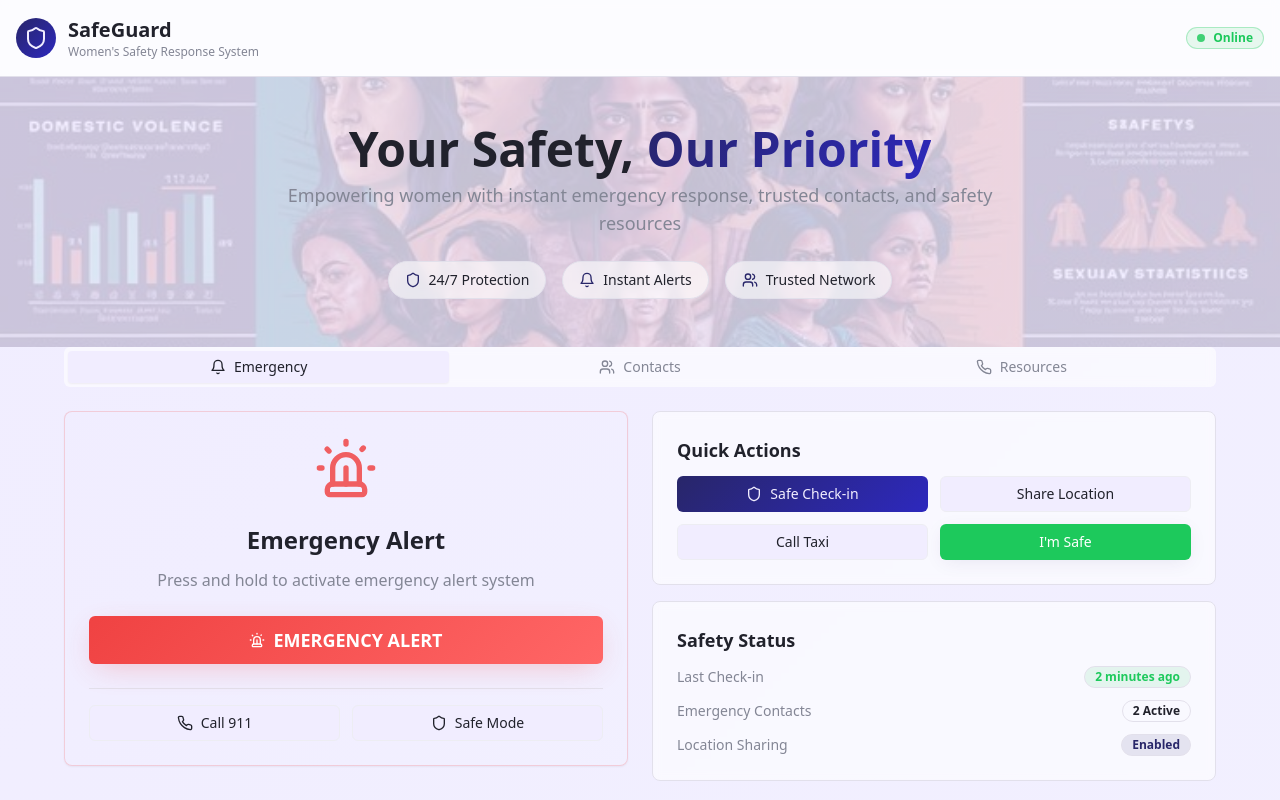
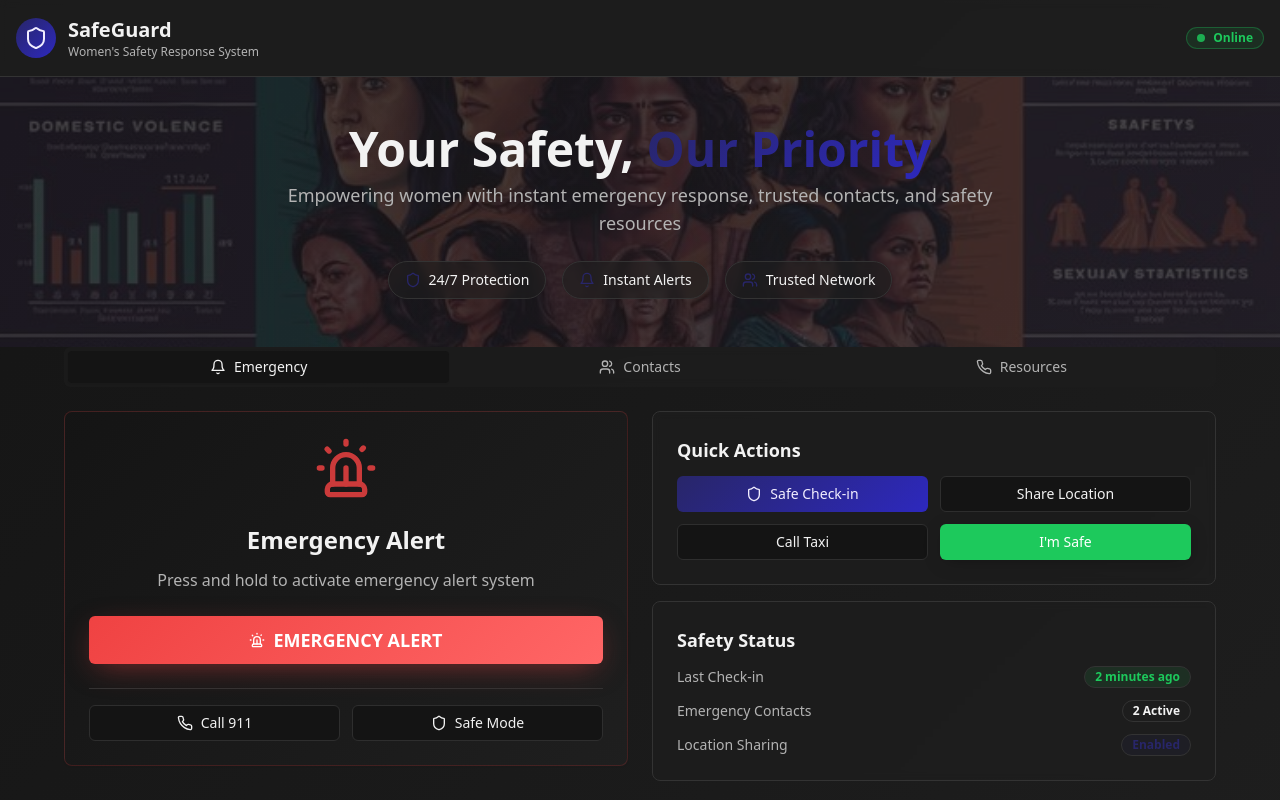
Before and after one commit to Manvi0408/cab-safety-alert-system, a React (Vite) app: page / in a window 1280 px wide. Shown: the top 800 px of the page. Built offline with nearby package versions, Linux system fonts and the light colour scheme.

Commit message:
Refactor: Apply background and resource edits
- Changed website background to black with 3D animations.
- Updated emergency resource details.

```diff
--- a/src/components/SafetyResources.tsx
+++ b/src/components/SafetyResources.tsx
@@ -8,23 +8,23 @@ const SafetyResources = () => {
     {
       title: "National Domestic Violence Hotline",
       description: "24/7 confidential support for domestic violence survivors",
-      phone: "1-800-799-7233",
+      phone: "7827170170",
       type: "Hotline",
       icon: Phone,
       variant: "emergency" as const,
     },
     {
-      title: "Crisis Text Line",
-      description: "Text HOME to 741741 for crisis support via text message",
-      phone: "Text HOME to 741741",
-      type: "Text Support",
+      title: "Mental Health Support",
+      description: "Provide emotional support and resources for individuals struggling with mental health",
+      phone: "+912225521111",
+      type: "Mental Health",
       icon: Bell,
       variant: "warning" as const,
     },
     {
-      title: "RAINN National Sexual Assault Hotline",
+      title: "National Sexual Assault Number",
       description: "Support for sexual assault survivors and their loved ones",
-      phone: "1-800-656-4673",
+      phone: "011-23379181",
       type: "Hotline",
       icon: Shield,
       variant: "success" as const,
@@ -32,7 +32,7 @@ const SafetyResources = () => {
     {
       title: "National Suicide Prevention Lifeline",
       description: "Free and confidential emotional support 24/7",
-      phone: "988",
+      phone: "1800-599-0019",
       type: "Crisis Support",
       icon: CircleAlert,
       variant: "default" as const,
@@ -50,10 +50,10 @@ const SafetyResources = () => {
 
   return (
     <div className="space-y-6">
-      <Card>
+      <Card className="card-3d animate-float">
         <CardHeader>
           <CardTitle className="flex items-center gap-2">
-            <Phone className="h-5 w-5 text-primary" />
+            <Phone className="h-5 w-5 text-primary animate-glow" />
             Emergency Resources
           </CardTitle>
           <CardDescription>
@@ -62,10 +62,10 @@ const SafetyResources = () => {
         </CardHeader>
         <CardContent className="space-y-4">
           {resources.map((resource, index) => (
-            <div
-              key={index}
-              className="flex items-start justify-between p-4 rounded-lg border hover:shadow-soft transition-all duration-200"
-            >
+             <div
+               key={index}
+               className="card-3d flex items-start justify-between p-4 rounded-lg border hover:shadow-glow transition-all duration-200"
+             >
               <div className="flex items-start gap-3 flex-1">
                 <div className="flex items-center justify-center w-10 h-10 rounded-full bg-primary/10">
                   <resource.icon className="h-5 w-5 text-primary" />
@@ -98,10 +98,10 @@ const SafetyResources = () => {
         </CardContent>
       </Card>
 
-      <Card>
+      <Card className="card-3d animate-float" style={{animationDelay: '1s'}}>
         <CardHeader>
           <CardTitle className="flex items-center gap-2">
-            <Shield className="h-5 w-5 text-primary" />
+            <Shield className="h-5 w-5 text-primary animate-glow" />
             Safety Tips
           </CardTitle>
           <CardDescription>
--- a/src/index.css
+++ b/src/index.css
@@ -8,27 +8,27 @@ All colors MUST be HSL.
 
 @layer base {
 :root {
-    --background: 248 250% 98%;
-    --foreground: 230 15% 15%;
+    --background: 0 0% 8%;
+    --foreground: 0 0% 95%;
 
-    --card: 0 0% 100%;
-    --card-foreground: 230 15% 15%;
+    --card: 0 0% 12%;
+    --card-foreground: 0 0% 95%;
 
-    --popover: 0 0% 100%;
-    --popover-foreground: 230 15% 15%;
+    --popover: 0 0% 12%;
+    --popover-foreground: 0 0% 95%;
 
     --primary: 242 47% 28%;
     --primary-foreground: 248 250% 98%;
     --primary-glow: 242 65% 45%;
 
-    --secondary: 248 100% 97%;
-    --secondary-foreground: 242 47% 28%;
+    --secondary: 0 0% 15%;
+    --secondary-foreground: 0 0% 95%;
 
-    --muted: 248 100% 97%;
-    --muted-foreground: 230 8% 55%;
+    --muted: 0 0% 15%;
+    --muted-foreground: 0 0% 70%;
 
     --accent: 283 65% 65%;
-    --accent-foreground: 248 250% 98%;
+    --accent-foreground: 0 0% 100%;
 
     --emergency: 0 85% 60%;
     --emergency-foreground: 0 0% 100%;
@@ -43,20 +43,22 @@ All colors MUST be HSL.
     --destructive: 0 84% 60%;
     --destructive-foreground: 0 0% 100%;
 
-    --border: 248 20% 90%;
-    --input: 248 20% 94%;
+    --border: 0 0% 20%;
+    --input: 0 0% 18%;
     --ring: 242 47% 28%;
 
     --gradient-primary: linear-gradient(135deg, hsl(242 47% 28%), hsl(242 65% 45%));
     --gradient-emergency: linear-gradient(135deg, hsl(0 85% 60%), hsl(0 100% 70%));
-    --gradient-hero: linear-gradient(135deg, hsl(248 250% 98%), hsl(248 100% 97%));
+    --gradient-hero: linear-gradient(135deg, hsl(0 0% 8%), hsl(0 0% 12%));
     --gradient-accent: linear-gradient(135deg, hsl(283 65% 65%), hsl(242 65% 45%));
 
-    --shadow-soft: 0 4px 20px -4px hsl(242 47% 28% / 0.1);
-    --shadow-emergency: 0 8px 30px -8px hsl(0 85% 60% / 0.3);
-    --shadow-glow: 0 0 40px hsl(242 65% 45% / 0.2);
+    --shadow-soft: 0 4px 20px -4px hsl(0 0% 0% / 0.3);
+    --shadow-emergency: 0 8px 30px -8px hsl(0 85% 60% / 0.5);
+    --shadow-glow: 0 0 40px hsl(242 65% 45% / 0.4);
+    --shadow-3d: 0 10px 25px -5px hsl(0 0% 0% / 0.4), 0 4px 6px -2px hsl(0 0% 0% / 0.3);
 
     --transition-smooth: all 0.3s cubic-bezier(0.4, 0, 0.2, 1);
+    --transition-3d: transform 0.3s cubic-bezier(0.4, 0, 0.2, 1);
 
     --radius: 0.5rem;
 
@@ -124,4 +126,32 @@ All colors MUST be HSL.
   body {
     @apply bg-background text-foreground;
   }
+
+  .card-3d {
+    @apply transform-gpu transition-all duration-300;
+    box-shadow: var(--shadow-3d);
+  }
+
+  .card-3d:hover {
+    @apply -translate-y-2 scale-105;
+    box-shadow: 0 20px 40px -10px hsl(0 0% 0% / 0.5), 0 8px 12px -4px hsl(0 0% 0% / 0.4);
+  }
+
+  .animate-float {
+    animation: float 6s ease-in-out infinite;
+  }
+
+  .animate-glow {
+    animation: glow 2s ease-in-out infinite alternate;
+  }
+
+  @keyframes float {
+    0%, 100% { transform: translateY(0px); }
+    50% { transform: translateY(-10px); }
+  }
+
+  @keyframes glow {
+    from { box-shadow: 0 0 20px hsl(var(--primary) / 0.3); }
+    to { box-shadow: 0 0 40px hsl(var(--primary) / 0.6); }
+  }
 }
--- /dev/null
+++ b/src/integrations/supabase/types.ts
@@ -0,0 +1,138 @@
+export type Json =
+  | string
+  | number
+  | boolean
+  | null
+  | { [key: string]: Json | undefined }
+  | Json[]
+
+export type Database = {
+  public: {
+    Tables: {
+      [_ in never]: never
+    }
+    Views: {
+      [_ in never]: never
+    }
+    Functions: {
+      [_ in never]: never
+    }
+    Enums: {
+      [_ in never]: never
+    }
+    CompositeTypes: {
+      [_ in never]: never
+    }
+  }
+}
+
+type DefaultSchema = Database[Extract<keyof Database, "public">]
+
+export type Tables<
+  DefaultSchemaTableNameOrOptions extends
+    | keyof (DefaultSchema["Tables"] & DefaultSchema["Views"])
+    | { schema: keyof Database },
+  TableName extends DefaultSchemaTableNameOrOptions extends {
+    schema: keyof Database
+  }
+    ? keyof (Database[DefaultSchemaTableNameOrOptions["schema"]]["Tables"] &
+        Database[DefaultSchemaTableNameOrOptions["schema"]]["Views"])
+    : never = never,
+> = DefaultSchemaTableNameOrOptions extends { schema: keyof Database }
+  ? (Database[DefaultSchemaTableNameOrOptions["schema"]]["Tables"] &
+      Database[DefaultSchemaTableNameOrOptions["schema"]]["Views"])[TableName] extends {
+      Row: infer R
+    }
+    ? R
+    : never
+  : DefaultSchemaTableNameOrOptions extends keyof (DefaultSchema["Tables"] &
+        DefaultSchema["Views"])
+    ? (DefaultSchema["Tables"] &
+        DefaultSchema["Views"])[DefaultSchemaTableNameOrOptions] extends {
+        Row: infer R
+      }
+      ? R
+      : never
+    : never
+
+export type TablesInsert<
+  DefaultSchemaTableNameOrOptions extends
+    | keyof DefaultSchema["Tables"]
+    | { schema: keyof Database },
+  TableName extends DefaultSchemaTableNameOrOptions extends {
+    schema: keyof Database
+  }
+    ? keyof Database[DefaultSchemaTableNameOrOptions["schema"]]["Tables"]
+    : never = never,
+> = DefaultSchemaTableNameOrOptions extends { schema: keyof Database }
+  ? Database[DefaultSchemaTableNameOrOptions["schema"]]["Tables"][TableName] extends {
+      Insert: infer I
+    }
+    ? I
+    : never
+  : DefaultSchemaTableNameOrOptions extends keyof DefaultSchema["Tables"]
+    ? DefaultSchema["Tables"][DefaultSchemaTableNameOrOptions] extends {
+        Insert: infer I
+      }
+      ? I
+      : never
+    : never
+
+export type TablesUpdate<
+  DefaultSchemaTableNameOrOptions extends
+    | keyof DefaultSchema["Tables"]
+    | { schema: keyof Database },
+  TableName extends DefaultSchemaTableNameOrOptions extends {
+    schema: keyof Database
+  }
+    ? keyof Database[DefaultSchemaTableNameOrOptions["schema"]]["Tables"]
+    : never = never,
+> = DefaultSchemaTableNameOrOptions extends { schema: keyof Database }
+  ? Database[DefaultSchemaTableNameOrOptions["schema"]]["Tables"][TableName] extends {
+      Update: infer U
+    }
+    ? U
+    : never
+  : DefaultSchemaTableNameOrOptions extends keyof DefaultSchema["Tables"]
+    ? DefaultSchema["Tables"][DefaultSchemaTableNameOrOptions] extends {
+        Update: infer U
+      }
+      ? U
+      : never
+    : never
+
+export type Enums<
+  DefaultSchemaEnumNameOrOptions extends
+    | keyof DefaultSchema["Enums"]
+    | { schema: keyof Database },
+  EnumName extends DefaultSchemaEnumNameOrOptions extends {
+    schema: keyof Database
+  }
+    ? keyof Database[DefaultSchemaEnumNameOrOptions["schema"]]["Enums"]
+    : never = never,
+> = DefaultSchemaEnumNameOrOptions extends { schema: keyof Database }
+  ? Database[DefaultSchemaEnumNameOrOptions["schema"]]["Enums"][EnumName]
+  : DefaultSchemaEnumNameOrOptions extends keyof DefaultSchema["Enums"]
+    ? DefaultSchema["Enums"][DefaultSchemaEnumNameOrOptions]
+    : never
+
+export type CompositeTypes<
+  PublicCompositeTypeNameOrOptions extends
+    | keyof DefaultSchema["CompositeTypes"]
+    | { schema: keyof Database },
+  CompositeTypeName extends PublicCompositeTypeNameOrOptions extends {
+    schema: keyof Database
+  }
+    ? keyof Database[PublicCompositeTypeNameOrOptions["schema"]]["CompositeTypes"]
+    : never = never,
+> = PublicCompositeTypeNameOrOptions extends { schema: keyof Database }
+  ? Database[PublicCompositeTypeNameOrOptions["schema"]]["CompositeTypes"][CompositeTypeName]
+  : PublicCompositeTypeNameOrOptions extends keyof DefaultSchema["CompositeTypes"]
+    ? DefaultSchema["CompositeTypes"][PublicCompositeTypeNameOrOptions]
+    : never
+
+export const Constants = {
+  public: {
+    Enums: {},
+  },
+} as const
--- a/tailwind.config.ts
+++ b/tailwind.config.ts
@@ -86,7 +86,8 @@ export default {
 			boxShadow: {
 				'soft': 'var(--shadow-soft)',
 				'emergency': 'var(--shadow-emergency)',
-				'glow': 'var(--shadow-glow)'
+				'glow': 'var(--shadow-glow)',
+				'3d': 'var(--shadow-3d)'
 			},
 			transitionProperty: {
 				'smooth': 'var(--transition-smooth)'
```
